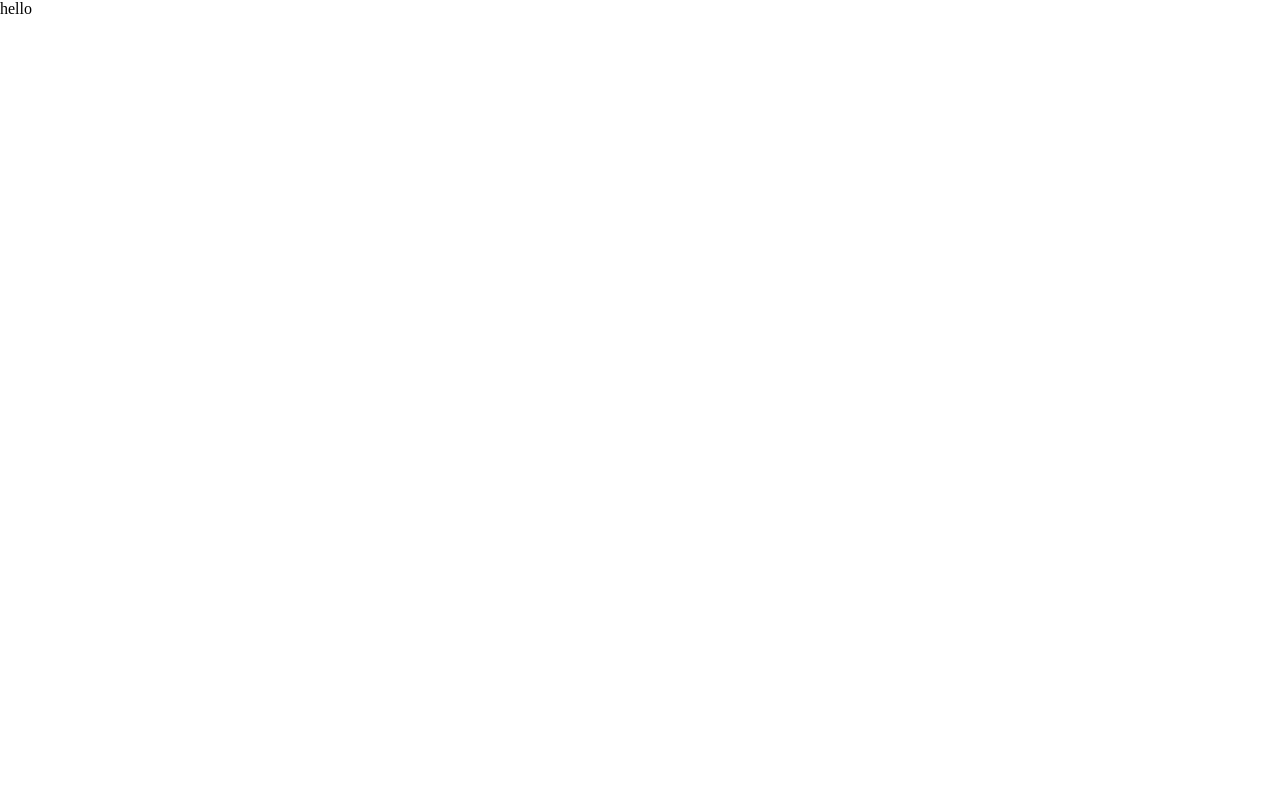
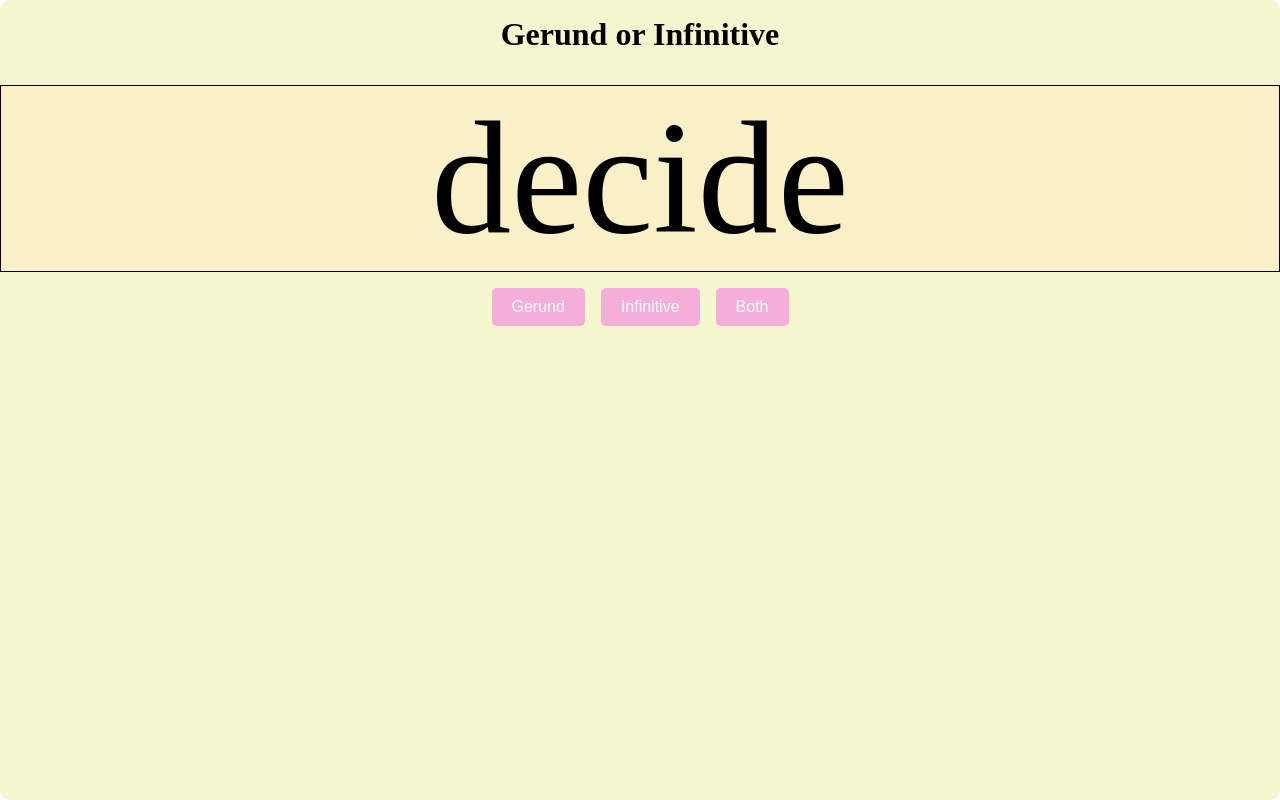
Before and after one commit to Imperator7/gerund-or-infinitive, a React (Vite) app: page / in a window 1280 px wide. Built offline with nearby package versions, Linux system fonts and the light colour scheme.

Commit message:
adjust css for the project

```diff
--- a/src/App.css
+++ b/src/App.css
@@ -2,3 +2,52 @@
   margin: 0;
   padding: 0;
 }
+
+body {
+  display: flex;
+  align-items: flex-start;
+  justify-content: center;
+  height: 100vh;
+  margin: 0;
+}
+
+.container {
+  align-self: center;
+  justify-content: center;
+  background-color: #f5f5ce;
+  border-radius: 10px;
+  height: 100vh;
+  width: 100vw;
+}
+
+.header {
+  text-align: center;
+  font-size: 2rem;
+  margin-bottom: 2rem;
+  padding-top: 1rem;
+}
+
+.wordBox {
+  border: 1px black solid;
+  font-size: 10rem;
+  text-align: center;
+  background-color: #faf0c8;
+}
+
+.buttonBox {
+  margin-top: 1rem;
+  display: flex;
+  justify-self: center;
+  gap: 1rem;
+}
+
+.choiceButton {
+  padding: 10px 20px;
+  font-size: 1rem;
+  border-radius: 5px;
+  border: none;
+  background: #f5aeda;
+  color: white;
+  cursor: pointer;
+  transition: background 0.3s ease;
+}
--- a/src/App.jsx
+++ b/src/App.jsx
@@ -1,8 +1,13 @@
 import { useState } from 'react'
 import './App.css'
+import Game from './components/game'
 
 function App() {
-  return <>hello</>
+  return (
+    <div>
+      <Game />
+    </div>
+  )
 }
 
 export default App
```
